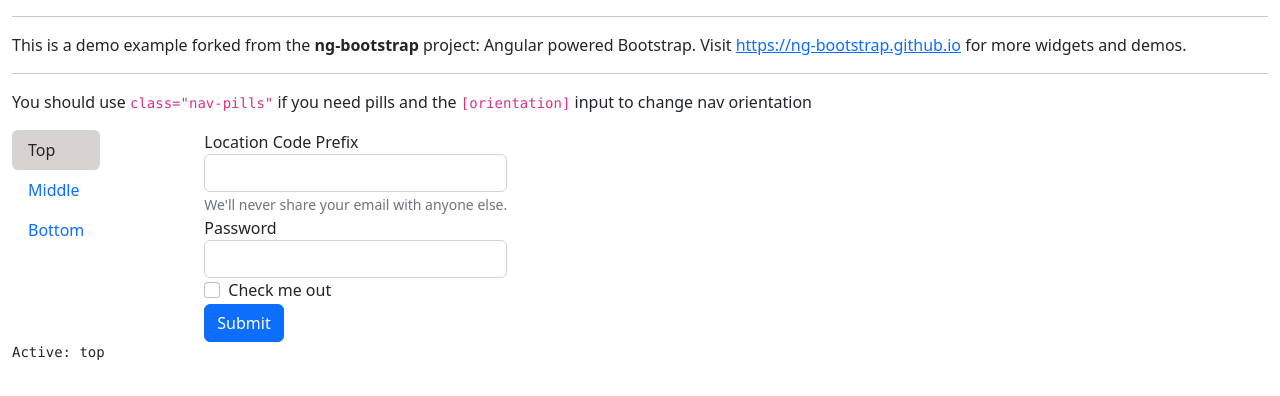
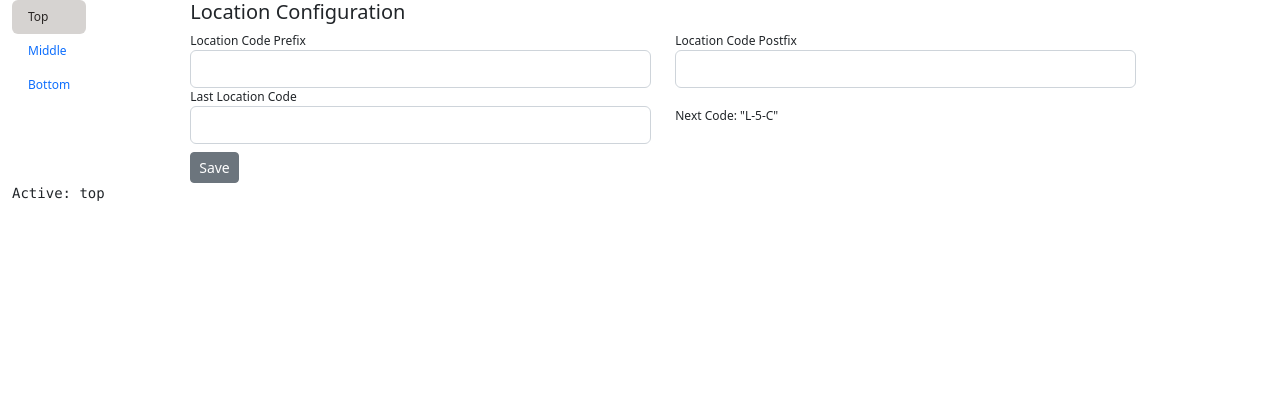
Before and after one commit to shakib04/Ngb-Nav-IItems-customization, an Angular app: page / in a window 1280 px wide. Shown: the top 396 px of the page. Built offline with nearby package versions, Linux system fonts and the light colour scheme.

Commit message:
location config form added

```diff
--- a/src/app/nav-vertical.html
+++ b/src/app/nav-vertical.html
@@ -1,30 +1,39 @@
 
 
-<p>
+<!-- <p>
   You should use <code>class="nav-pills"</code> if you need pills and the <code>[orientation]</code> input
   to change nav orientation
-</p>
+</p> -->
 
-<div class="d-flex">
+<div class="d-flex font-sm">
   <ul ngbNav #nav="ngbNav" [(activeId)]="active" class="nav-pills" orientation="vertical">
     <li ngbNavItem="top">
       <a ngbNavLink>Top</a>
       <ng-template ngbNavContent>
         <form>
-          <div class="form-group">
-            <label for="exampleInputEmail1">Location Code Prefix</label>
-            <input type="text" class="form-control" id="exampleInputEmail1" aria-describedby="emailHelp">
-            <small id="emailHelp" class="form-text text-muted">We'll never share your email with anyone else.</small>
+          <h5>Location Configuration</h5>
+          <div class="row">
+            <div class="form-group col-md-6">
+              <label for="locationCodePrefix">Location Code Prefix</label>
+              <input type="text" class="form-control" id="locationCodePrefix">
+            </div>
+
+            <div class="form-group col-md-6">
+              <label for="locationCodePostfix">Location Code Postfix</label>
+              <input type="text" class="form-control" id="locationCodePostfix">
+            </div>
+
+            <div class="form-group col-md-6">
+              <label for="locationCodePostfix">Last Location Code</label>
+              <input type="text" class="form-control" id="locationCodePostfix">
+            </div>
+
+            <div class="col-md-6 align-self-center">
+              <label class=""> Next Code: "L-5-C" </label>
+            </div>
           </div>
-          <div class="form-group">
-            <label for="exampleInputPassword1">Password</label>
-            <input type="password" class="form-control" id="exampleInputPassword1">
-          </div>
-          <div class="form-group form-check">
-            <input type="checkbox" class="form-check-input" id="exampleCheck1">
-            <label class="form-check-label" for="exampleCheck1">Check me out</label>
-          </div>
-          <button type="submit" class="btn btn-primary">Submit</button>
+
+          <button type="submit" class="btn btn-sm mt-2 btn-secondary">Save</button>
         </form>
       </ng-template>
     </li>
--- a/src/app/nav-vertical.scss
+++ b/src/app/nav-vertical.scss
@@ -1,3 +1,8 @@
+.font-sm{
+  font-size: 0.75rem;
+}
+
+
 .nav-pills{
  li{
   border-radius: 0.375rem!important;
@@ -7,14 +12,6 @@
  }
 }
 
-.nav-pills{
-  ul{
-    li{
-
-    }
-  }
-}
-
 .nav-pills .nav-link.active{
   --tw-text-opacity: 1!important;
     color: rgba(41,37,36,var(--tw-text-opacity))!important;
--- a/src/index.html
+++ b/src/index.html
@@ -71,15 +71,15 @@ ngb-carousel .picsum-img-wrapper>img {
 <body>
   <div class="container-fluid">
 
-    <hr>
+    <!-- <hr> -->
 
-    <p>
+    <!-- <p>
       This is a demo example forked from the <strong>ng-bootstrap</strong> project: Angular powered Bootstrap.
       Visit <a href="https://ng-bootstrap.github.io/" target="_blank">https://ng-bootstrap.github.io</a> for more
       widgets and demos.
-    </p>
+    </p> -->
 
-    <hr>
+    <!-- <hr> -->
     <ngbd-nav-vertical></ngbd-nav-vertical>
   </div>
 </body>
```
